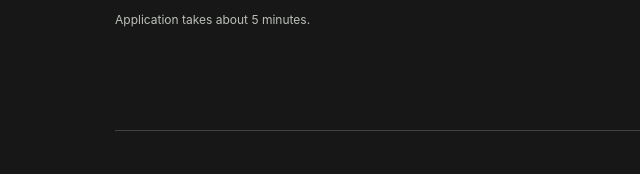
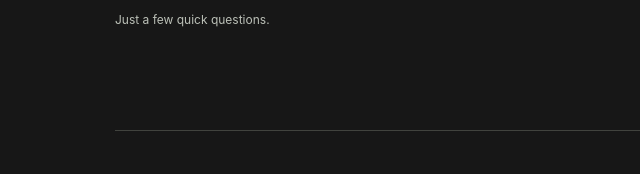
Before and after one commit to jake531/jakeparkercoaching, a plain HTML site: page index.html in a window 1280 px wide. Shown: the part 626-800 px from the top of the page, 0-640 px from the left. Drawn offline with Linux system fonts and the light colour scheme.

Commit message:
Shorten coaching application time description

```diff
--- a/index.html
+++ b/index.html
@@ -12,7 +12,7 @@
 <div class="wrap">
 <nav class="nav"><a class="brand" href="/">Jake Parker Coaching</a><a class="toplink" href="https://docs.google.com/forms/d/e/1FAIpQLSd-tTpm6CcttqCctMssYAXV8-imM3ss-Er8xiutMTbKOwLTDg/viewform?usp=header">Apply for Coaching</a></nav>
 <main>
-<section class="hero"><p class="eyebrow">1:1 Online Fitness &amp; Nutrition Coaching</p><h1>Build a body you're <em>proud of.</em></h1><p class="lead">Personalized training, nutrition, and accountability to help you build a lean, strong physique, understand what you're doing, and make progress that lasts.</p><a class="cta" href="https://docs.google.com/forms/d/e/1FAIpQLSd-tTpm6CcttqCctMssYAXV8-imM3ss-Er8xiutMTbKOwLTDg/viewform?usp=header">Apply for 1:1 Coaching</a><p class="note">Application takes about 5 minutes.</p></section>
+<section class="hero"><p class="eyebrow">1:1 Online Fitness &amp; Nutrition Coaching</p><h1>Build a body you're <em>proud of.</em></h1><p class="lead">Personalized training, nutrition, and accountability to help you build a lean, strong physique, understand what you're doing, and make progress that lasts.</p><a class="cta" href="https://docs.google.com/forms/d/e/1FAIpQLSd-tTpm6CcttqCctMssYAXV8-imM3ss-Er8xiutMTbKOwLTDg/viewform?usp=header">Apply for 1:1 Coaching</a><p class="note">Just a few quick questions.</p></section>
 <section class="section"><p class="eyebrow">Who this is for</p><h2>You're putting in the effort. You want it to show.</h2><p>Maybe you're training but not building noticeable muscle. Maybe you've bounced between workouts and diets without finding something you can stick with. You want a plan built around your actual goals, and a coach who explains the reasoning behind it.</p><div class="grid"><div class="item"><strong>Training</strong><p>A structured approach based on your experience, schedule, and physique goals.</p></div><div class="item"><strong>Nutrition</strong><p>Practical guidance that supports your goals without making food your whole life.</p></div><div class="item"><strong>Coaching</strong><p>Regular feedback, adjustments, education, and accountability as you progress.</p></div></div></section>
 <section class="section" id="testimonials"><p class="eyebrow">Client experience</p><h2>What clients say.</h2>
 <div class="testimonial-wrap" aria-label="Client testimonials" aria-roledescription="carousel">
```
